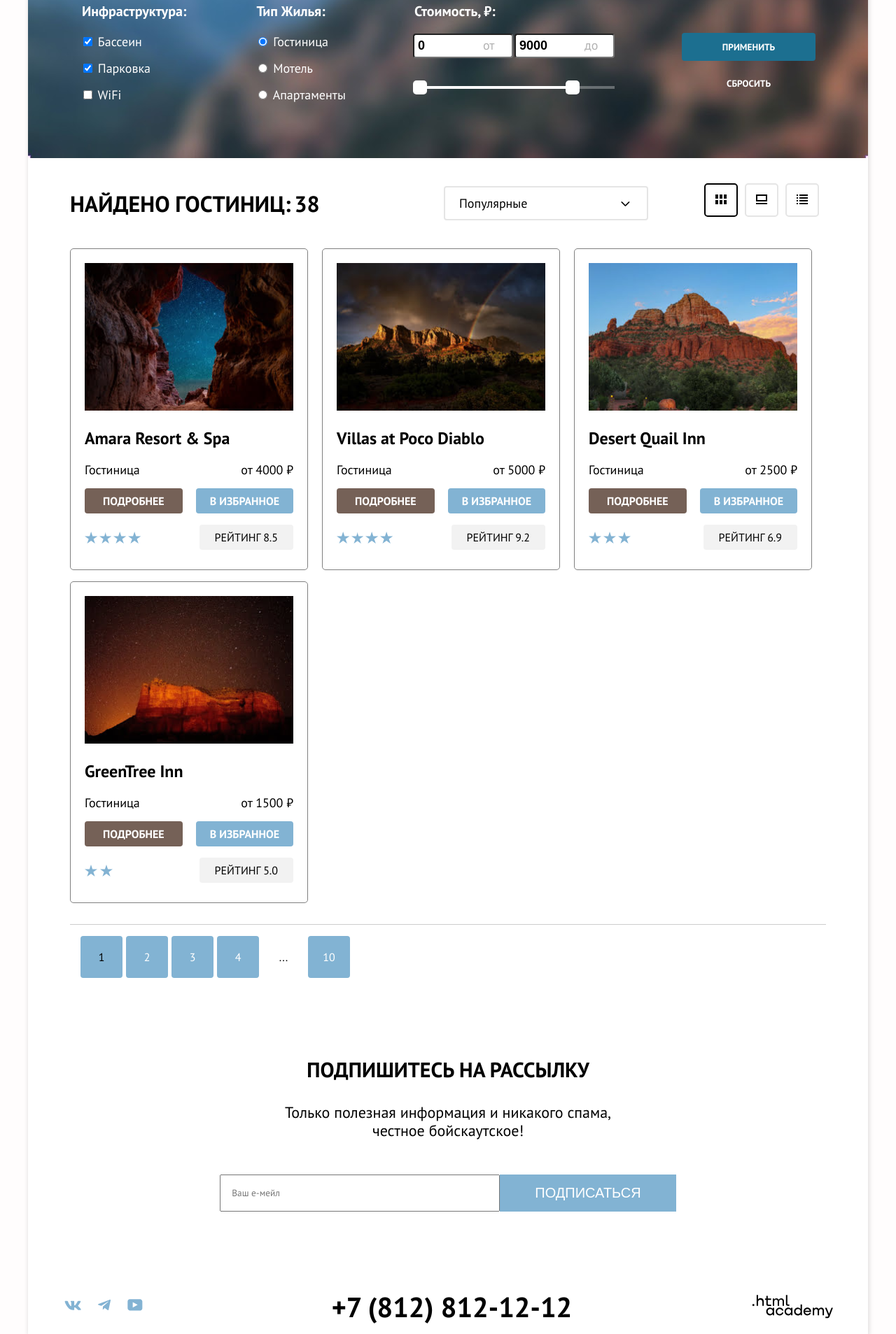
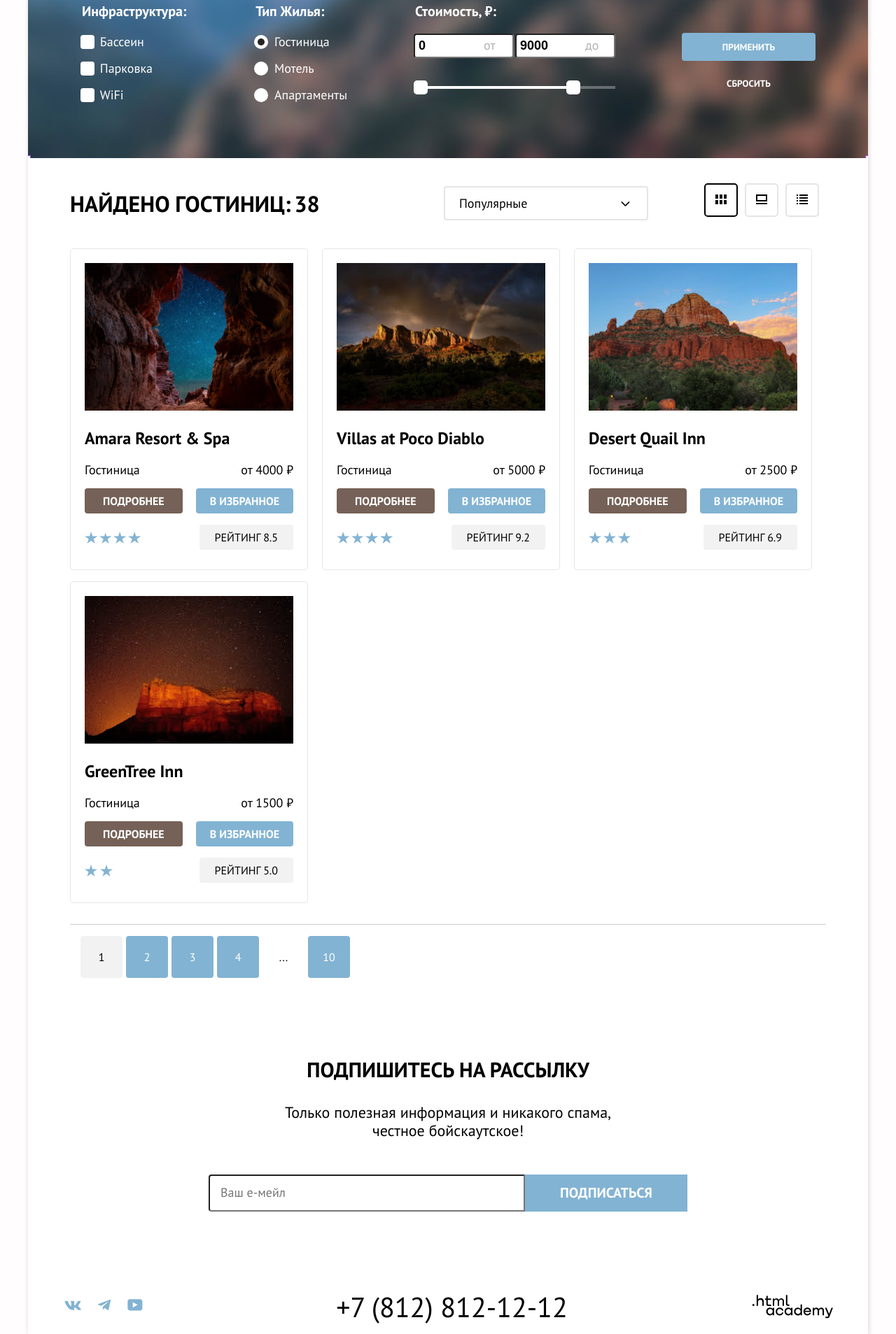
Before and after one commit to htmlacademy-htmlcss/2439711-sedona-1, a website: page catalog.html in a window 1280 px wide. Shown: the part 250-2157 px from the top of the page at 70% size. Drawn offline with Linux system fonts and the light colour scheme.

Commit message:
Вопросы с переполнением и стилизацией чекбоксов

```diff
--- a/catalog.html
+++ b/catalog.html
@@ -67,19 +67,22 @@
             <ul class="hotel-filter-list">
               <li class="hotel-filter-item">
                 <label class="control">
-                  <input class="checkbox-input" type="checkbox" name="pool" checked>
+                  <input class="contol-input" type="checkbox" name="pool" checked>
+                  <span class="check-box"></span>
                   <span>Бассеин</span>
                 </label>
               </li>
               <li class="hotel-filter-item">
                 <label class="control">
-                  <input class="checkbox-input" type="checkbox" name="parking" checked>
+                  <input class="contol-input" type="checkbox" name="parking" checked>
+                  <span class="check-box"></span>
                   <span>Парковка</span>
                 </label>
               </li>
               <li class="hotel-filter-item">
                 <label class="control">
-                  <input class="checkbox-input" type="checkbox" name="wifi">
+                  <input class="contol-input" type="checkbox" name="wifi">
+                  <span class="check-box"></span>
                   <span>WiFi</span>
                 </label>
               </li>
@@ -90,19 +93,22 @@
               <ul class="hotel-filter-list">
                 <li class="hotel-filter-item">
                   <label class="control">
-                    <input class="radio-input" type="radio" name="hotel-type" checked>
+                    <input class="control-input" type="radio" name="hotel-type" checked>
+                    <span class="radio-box"></span>
                     <span>Гостиница</span>
                   </label>
                 </li>
                 <li class="hotel-filter-item">
                   <label class="control">
-                    <input class="radio-input" type="radio" name="hotel-type">
+                    <input class="control-input" type="radio" name="hotel-type">
+                    <span class="radio-box"></span>
                     <span>Мотель</span>
                   </label>
                 </li>
                 <li class="hotel-filter-item">
                   <label class="control">
-                    <input class="radio-input" type="radio" name="hotel-type">
+                    <input class="control-input" type="radio" name="hotel-type">
+                    <span class="radio-box"></span>
                     <span>Апартаменты</span>
                   </label>
                 </li>
--- a/styles/style.css
+++ b/styles/style.css
@@ -1,4 +1,7 @@
 /* предыдущий неправильный код буду оставлять закомментированным, равно как и проблемы где не понятно и то что так и не было реализовано, для хронологической точности */
+
+/* все же лучше оставлять комментарии в одном месте, и наверно это лучше делать на Github, а не в телеграм */
+
 
 /* Fonts */
 
@@ -61,6 +64,8 @@ body {
   margin: 0;
   color: #000;
   background-color: #fffdfd;
+  overflow-x: hidden; /* лечит горизонтальную прокрутку в Chrome */
+
 }
 
 .container {
@@ -101,7 +106,7 @@ body {
 .header {
   display: flex;
   padding: 0 70px;
-  height: 64px; /* min-height почемуто не работает как ожидаю*/
+  height: 64px; /* min-height почемуто не работает как ожидаю, равезнутый каомментарий на GitHub*/
 }
 
 .navigation {
@@ -137,11 +142,11 @@ body {
   display: flex;
   gap: 22px;
   align-items: center;
-  margin-left: 220px; /* При установке в auto отрабатывает не так как ожидается */
+  margin-left: 220px; /* При установке в auto отрабатывает не так как ожидается, хотелось бы узнать почему */
 }
 
 .active-link {
-  text-decoration: underline 2px solid #756257;
+  text-decoration: underline 2px solid #756257; /* подчеркивание верного цвета толщиной в 2px */
   text-underline-offset: 23px;
 }
 
@@ -169,6 +174,7 @@ body {
 
 .logo {
   z-index: 10;
+
 }
 
 .navigation-link-user {
@@ -257,11 +263,9 @@ body {
   display: flex;
   flex-direction: column;
   align-items: center;
-  justify-content: center;
   color: #ffffff;
   background-color: #82b3d3;
-  width: 400px;
-  min-height: 385px;
+  padding: 102px 85px;
 }
 
 .features-row-img-wrapper {
@@ -278,19 +282,13 @@ body {
   color: #ffffff;
   text-transform: uppercase;
   position: relative;
+  display: flex;
+  margin: 0;
+
+
 }
 
-.features-row-title::after {
-  position: absolute;
-  content: " ";
-  height: 2px;
-  width: 80px;
-  margin: 0 auto;
-  background-color: #ffffff;
-  bottom: -20px;
-  left: 0;
-  right: 0;
-}
+
 
 .feature-list {
   display: flex;
@@ -311,14 +309,30 @@ body {
   height: 385px;
 }
 
+/* :where(.feature-list-item .features-row-title:first-child::after, .feature-list-item .features-row-title:last-child::after) {
+  position: absolute;
+  content: " ";
+  height: 2px;
+  width: 80px;
+  margin: 0 auto;
+  background-color: #ffffff;
+  opacity: 0.3;
+  bottom: -30px;
+  left: 0;
+  right: 0;
+} */
+/* Не понимаю как покрасить первую и последнюю черту */
+
+
 .feature-list-item .features-row-title::after {
   position: absolute;
   content: " ";
   height: 2px;
   width: 80px;
   margin: 0 auto;
-  background-color: #ffffff;
-  bottom: -20px;
+  background-color: #000000;
+  opacity: 0.3;
+  bottom: -30px;
   left: 0;
   right: 0;
 }
@@ -328,10 +342,13 @@ body {
   font-size: 18px;
   font-weight: 400;
   line-height: 21px;
+  margin: 0;
+  margin-top: 60px;
   color: #ffffff;
   text-align: center;
   width: 230px;
   position: relative;
+  /* Как избежать переполнения в данном случае? */
 }
 
 .features-list-item {
@@ -389,6 +406,7 @@ body {
   font-weight: 400;
   line-height: 21px;
   color: #000000;
+  /* как избегать переполнения в параграфах? */
 }
 
 .benefits-list-item {
@@ -523,11 +541,24 @@ body {
 }
 
 .email-input {
-  width: 400px;
+  width: 452px;
   min-height: 53px;
   font-family: "PT Sans", sans-serif;
+  font-size: 18px;
+  line-height: 24px;
   padding-left: 15px;
+  border-top-left-radius: 4px;
+  border-bottom-left-radius: 4px;
+
+  /* В Figma радиус скругления написано mixed, не понятно как узнать реальное число */
+
 }
+
+.index-border {
+  border-width: 0;
+}
+
+
 
 .email-input input {
   font-size: 18px;
@@ -538,9 +569,10 @@ body {
 }
 
 .sub-button {
+  font-family: 'PT Sans';
+  font-style: normal;
+  font-weight: 700;
   font-size: 20px;
-  font-weight: 400;
-  line-height: 36px;
   background-color: #82b3d3;
   color: #ffffff;
   padding: 8px 50px;
@@ -568,10 +600,13 @@ body {
 }
 
 .footer-tel {
+
+  font-family: 'PT Sans';
+  font-style: 400;
   display: flex;
   align-items: center;
   font-size: 40px;
-  font-weight: 700;
+  font-weight: 400;
   line-height: 40px;
   color: #000000;
 }
@@ -867,15 +902,73 @@ body {
   margin-top: 43px;
 }
 
-.checkbox-input,
-.radio-input {
+
+
+/* Checkboxes & Radio */
+
+
+.control-input {
   cursor: pointer;
 }
+
+
+.hotel-filter input {
+  appearance: none;
+}
+
+.control {
+  position: relative;
+  display: block;
+  padding-left: 16px;
+}
+
+.check-box {
+    position: absolute;
+    top: 2px;
+    left: 0;
+    width: 20px;
+    height: 20px;
+    background-color: #ffffff;
+    border-radius: 4px;
+}
+
+.control-input[type="checkbox"]:checked + .check-box::before {
+  position: absolute;
+  width: 13px;
+  height: 10px;
+  /* background-color: #242424; */
+  /* border-radius: 50%; */
+  /* не понимаю как показать галочку при выборе*/
+  content: url(../images/decor/interactive/check-mark.svg);
+}
+
+.radio-box {
+    position: absolute;
+    top: 2px;
+    left: 0;
+    width: 20px;
+    height: 20px;
+    background-color: #ffffff;
+    border-radius: 50%;
+}
+
+.control-input[type="radio"]:checked + .radio-box::before {
+  position: absolute;
+  top: 5px;
+  left: 5px;
+  width: 10px;
+  height: 10px;
+  background-color: #242424;
+  border-radius: 50%;
+  content: "";
+}
+
+
 
 /* Hotel card */
 
 .card {
-  border: 1px solid grey;
+  border: 1px solid #E6E6E6;
   padding: 20px;
   border-radius: 5px;
   max-height: 460px;
@@ -1003,6 +1096,12 @@ body {
   cursor: pointer;
 }
 
+.pagination-list-item:first-child {
+
+  background-color: #F2F2F2;
+}
+
+
 .active-item {
   text-decoration: none;
   color: #000000;
@@ -1018,12 +1117,19 @@ body {
 /* Buttons */
 
 .catalog-apply {
-  background-color: #1c6f90;
+  background-color: #82B3D3;
 }
 
 .catalog-reset {
   background-color: transparent;
 }
+
+.catalog-reset:hover {
+  border: 3px solid #83B3D3;
+
+}
+
+
 
 .catalog-reset,
 .catalog-apply {
```
Also changed, not shown: index.html (+4 -2 lines), images/decor/check.svg (deleted), images/decor/interactive/check-box.svg (added), images/decor/interactive/check-mark.svg (added), images/decor/interactive/radio-box.svg (added), images/decor/interactive/radio-check.svg (added).
